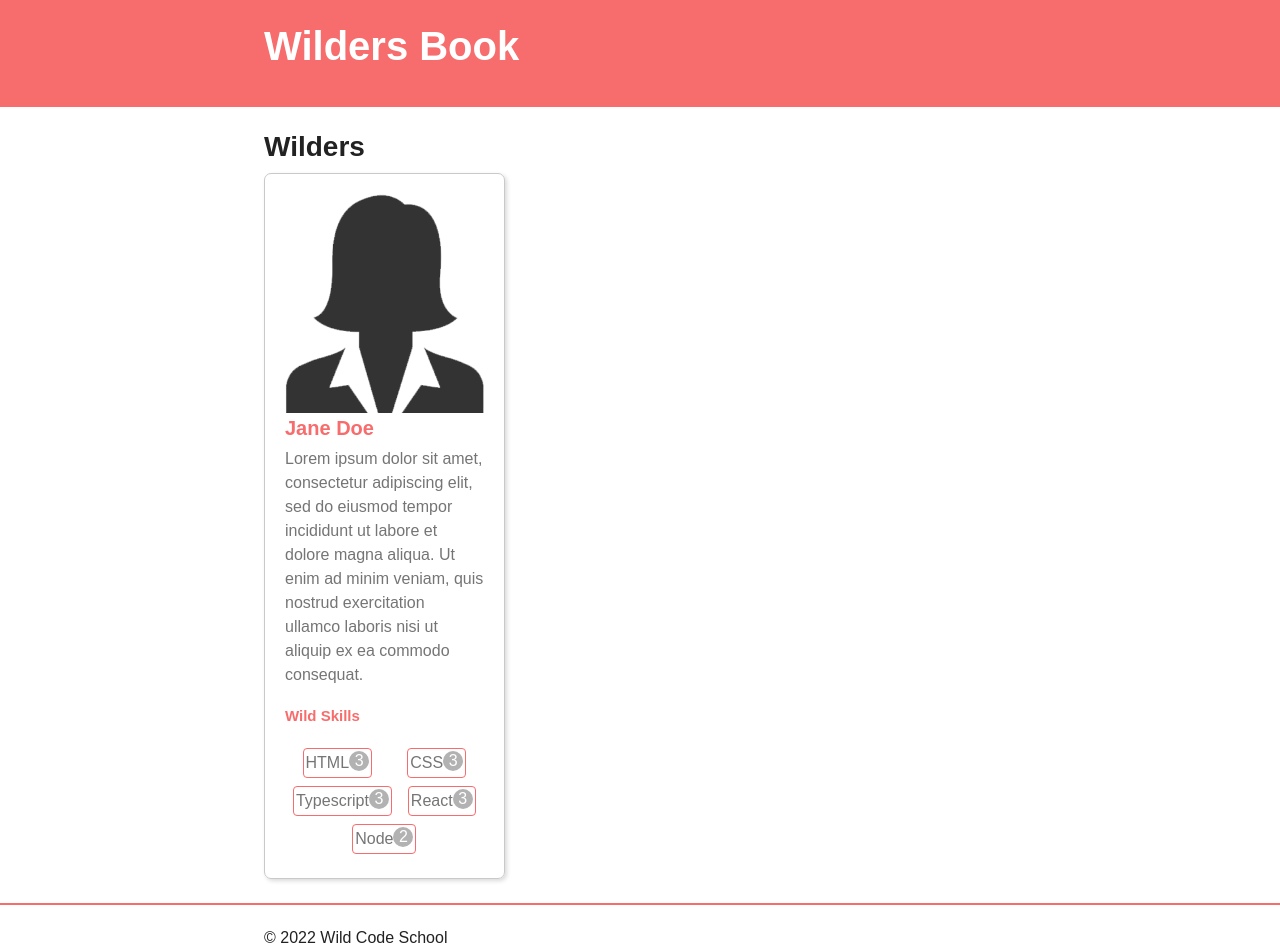
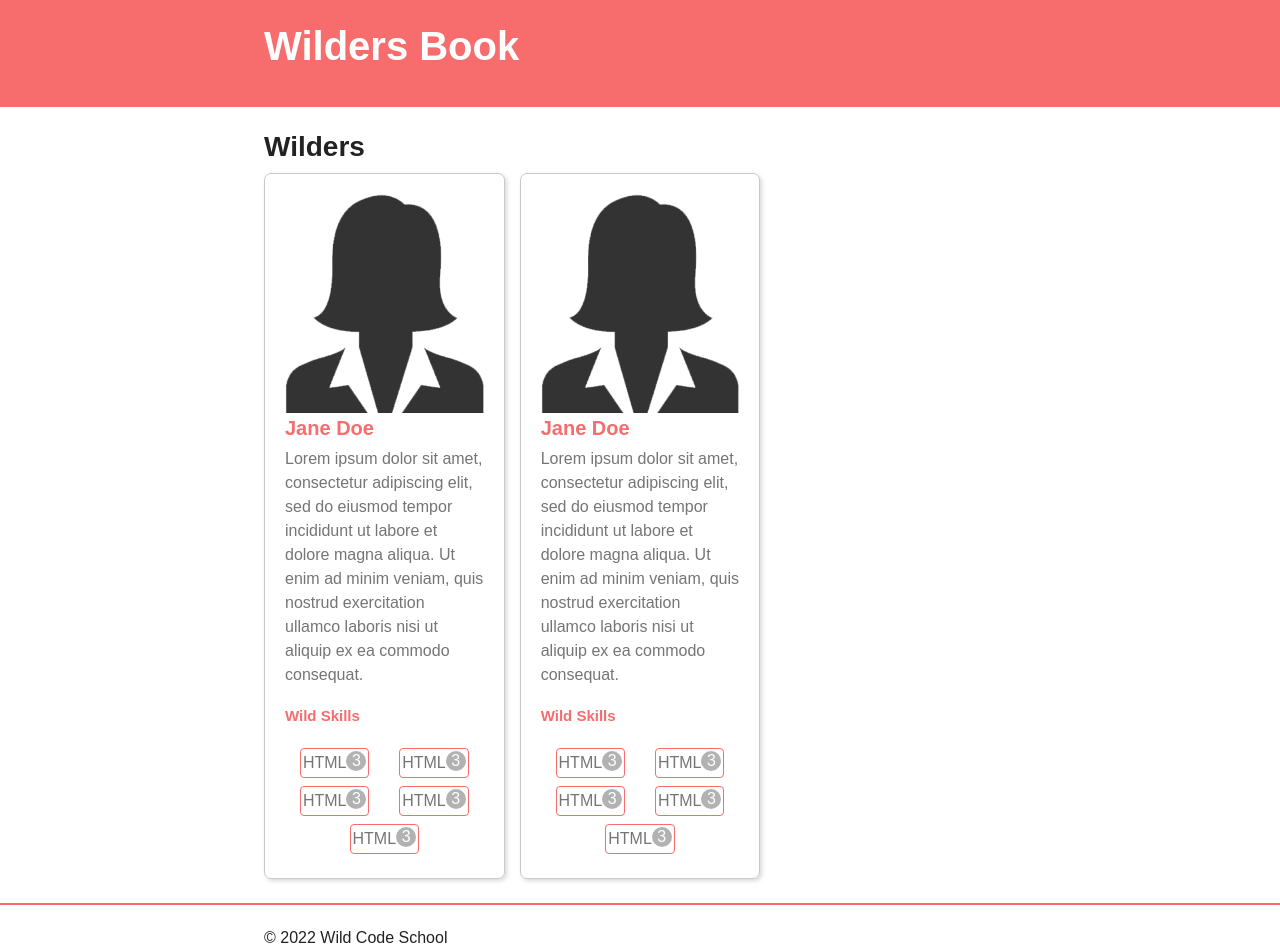
Before and after one commit to WildCodeSchool/next-ts-wildersbook, a Next.js app: page / in a window 1280 px wide. Shown: the top 952 px of the page. Built offline with nearby package versions, Linux system fonts and the light colour scheme.

Commit message:
html to components

```diff
--- /dev/null
+++ b/components/Skill.tsx
@@ -0,0 +1,10 @@
+const Skill = () => {
+  return (
+    <li>
+      HTML
+      <span className="votes">3</span>
+    </li>
+  );
+};
+
+export default Skill;
--- /dev/null
+++ b/components/Wilder.tsx
@@ -0,0 +1,28 @@
+import blank_profile from "../public/blank-profile-picture-female.png";
+import Image from "next/image";
+import Skill from "./Skill";
+
+function Wilder() {
+  return (
+    <article className="card">
+      <Image src={blank_profile} alt="Jane Doe Profile" />
+      <h3>Jane Doe</h3>
+      <p>
+        Lorem ipsum dolor sit amet, consectetur adipiscing elit, sed do eiusmod
+        tempor incididunt ut labore et dolore magna aliqua. Ut enim ad minim
+        veniam, quis nostrud exercitation ullamco laboris nisi ut aliquip ex ea
+        commodo consequat.
+      </p>
+      <h4>Wild Skills</h4>
+      <ul className="skills">
+        <Skill />
+        <Skill />
+        <Skill />
+        <Skill />
+        <Skill />
+      </ul>
+    </article>
+  );
+}
+
+export default Wilder;
--- a/pages/index.tsx
+++ b/pages/index.tsx
@@ -1,6 +1,8 @@
 import type { NextPage } from "next";
 import Image from "next/image";
 import blankProfile from "../public/blank-profile-picture-female.png";
+import Skill from "../components/Skill";
+import Wilder from "../components/Wilder";
 
 const Home: NextPage = () => {
   return (
@@ -13,38 +15,8 @@
       <main className="container">
         <h2>Wilders</h2>
         <section className="card-row">
-          <article className="card">
-            <Image src={blankProfile} alt="Jane Doe Profile" />
-            <h3>Jane Doe</h3>
-            <p>
-              Lorem ipsum dolor sit amet, consectetur adipiscing elit, sed do
-              eiusmod tempor incididunt ut labore et dolore magna aliqua. Ut
-              enim ad minim veniam, quis nostrud exercitation ullamco laboris
-              nisi ut aliquip ex ea commodo consequat.
-            </p>
-            <h4>Wild Skills</h4>
-            <ul className="skills">
-              <li>
-                HTML
-                <span className="votes">3</span>
-              </li>
-              <li>
-                CSS
-                <span className="votes">3</span>
-              </li>
-              <li>
-                Typescript
-                <span className="votes">3</span>
-              </li>
-              <li>
-                React
-                <span className="votes">3</span>
-              </li>
-              <li>
-                Node <span className="votes">2</span>
-              </li>
-            </ul>
-          </article>
+          <Wilder />
+          <Wilder />
         </section>
       </main>
       <footer>
```
